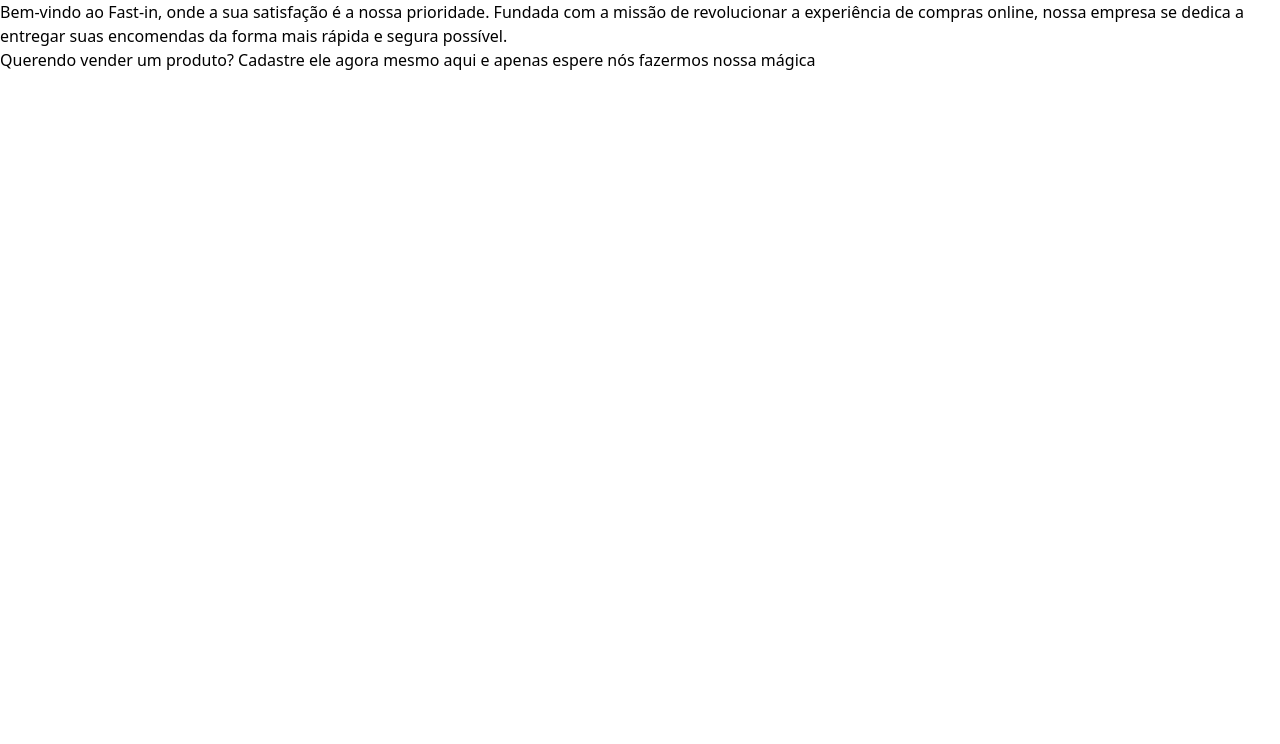
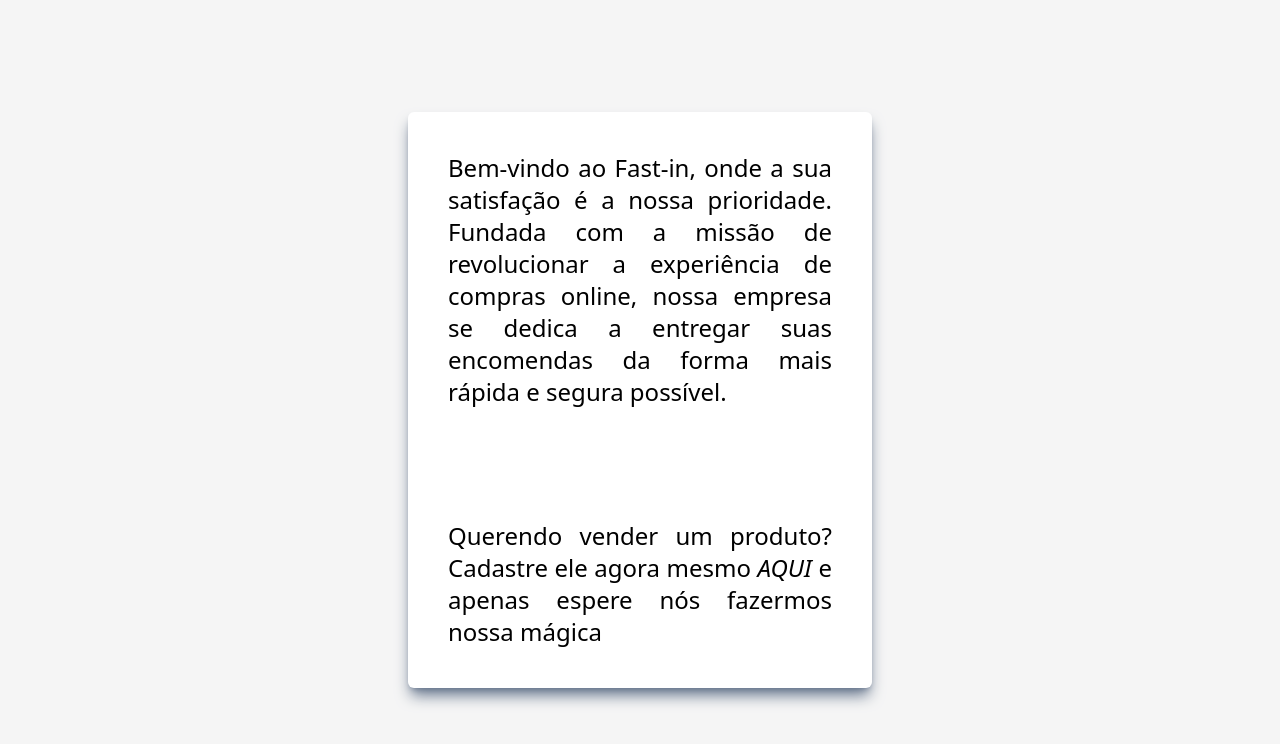
Before and after one commit to rSaydelleS/fast-in, a React (Vite) app in the folder Front-End/ecommerce/: page /sobre in a window 1280 px wide. Shown: the top 744 px of the page. Built offline with nearby package versions, Linux system fonts and the light colour scheme.

Commit message:
Adicionando o estilo da página Sobre Nós

```diff
--- a/Front-End/ecommerce/src/View/Sobre/Sobre.jsx
+++ b/Front-End/ecommerce/src/View/Sobre/Sobre.jsx
@@ -3,18 +3,22 @@
 const Sobre = () => {
   return (
     <>
-      <main>
-        <section>
-          <p>
+      <main className="flex justify-center items-center w-screen h-screen bg-neutral-100">
+        <section className="flex flex-col gap-28 text-justify bg-white shadow-lg shadow-slate-500 rounded-md p-10 text-2xl">
+          <p className="w-96">
             Bem-vindo ao Fast-in, onde a sua satisfação é a nossa prioridade.
             Fundada com a missão de revolucionar a experiência de compras
             online, nossa empresa se dedica a entregar suas encomendas da forma
             mais rápida e segura possível.
           </p>
-          <p>
+          <p className="w-96">
             Querendo vender um produto? Cadastre ele agora mesmo{" "}
-            <Link to={"/cadastrar"}>aqui</Link> e apenas espere nós fazermos
-            nossa mágica
+            <Link to={"/cadastrar"}>
+              <span className="italic hover:border-b-2 hover:border-black transition-all ease-in-out duration-200">
+                AQUI
+              </span>
+            </Link>{" "}
+            e apenas espere nós fazermos nossa mágica
           </p>
         </section>
       </main>
```
